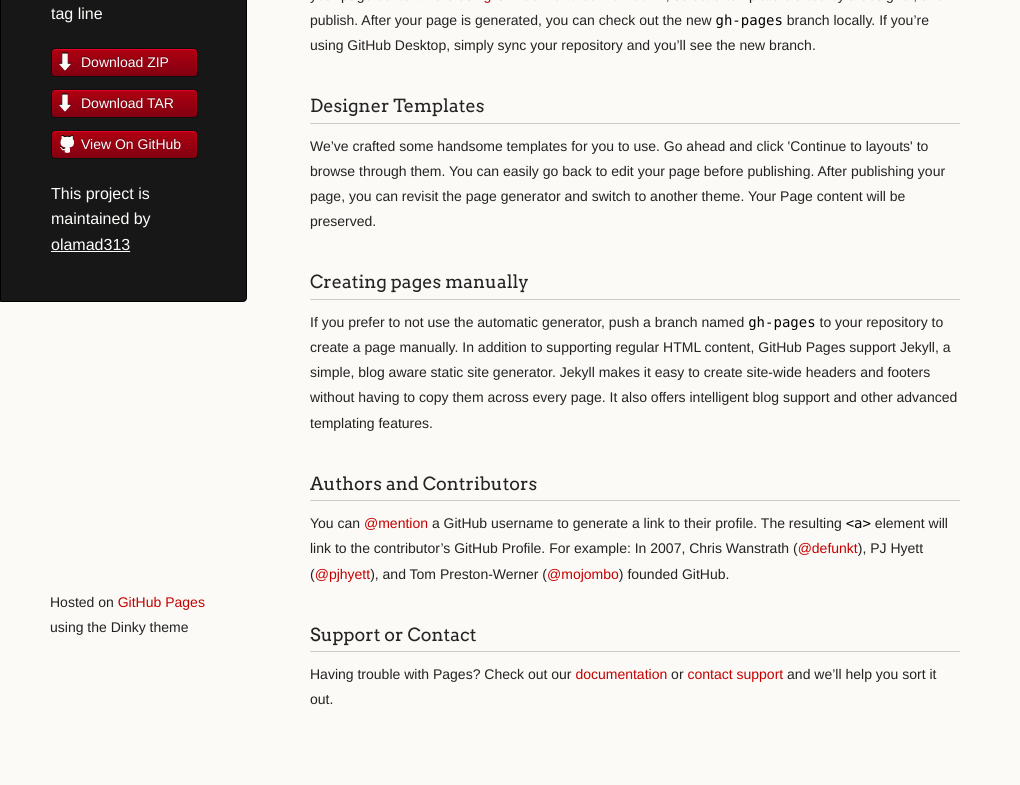
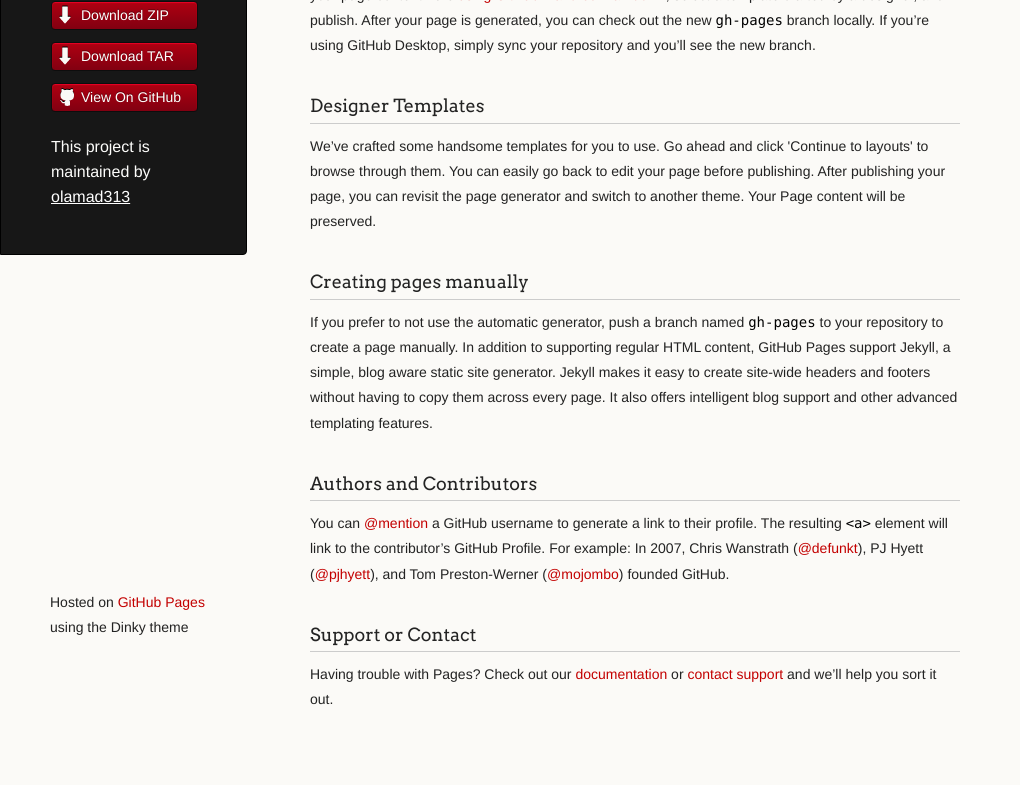
Before and after one commit to olamad313/testsite, a plain HTML site: page index.html in a window 1280 px wide. Shown: the part 128-913 px from the top of the page, without its empty margins (0-1020 px from the left). Drawn offline with Linux system fonts and the light colour scheme.

Commit message:
Update index.html

```diff
--- a/index.html
+++ b/index.html
@@ -3,21 +3,18 @@
   <head>
     <meta charset="utf-8">
     <meta http-equiv="X-UA-Compatible" content="chrome=1">
-    <title>Testsite by olamad313</title>
+    <title>Testsite by xxx</title>
 
     <link rel="stylesheet" href="stylesheets/styles.css">
     <link rel="stylesheet" href="stylesheets/github-light.css">
     <script src="javascripts/scale.fix.js"></script>
     <meta name="viewport" content="width=device-width, initial-scale=1, user-scalable=no">
-    <!--[if lt IE 9]>
-    <script src="//html5shiv.googlecode.com/svn/trunk/html5.js"></script>
-    <![endif]-->
+
   </head>
   <body>
     <div class="wrapper">
       <header>
         <h1 class="header">Testsite</h1>
-        <p class="header">tag line</p>
 
         <ul>
           <li class="download"><a class="buttons" href="https://github.com/olamad313/testsite/zipball/master">Download ZIP</a></li>
```
